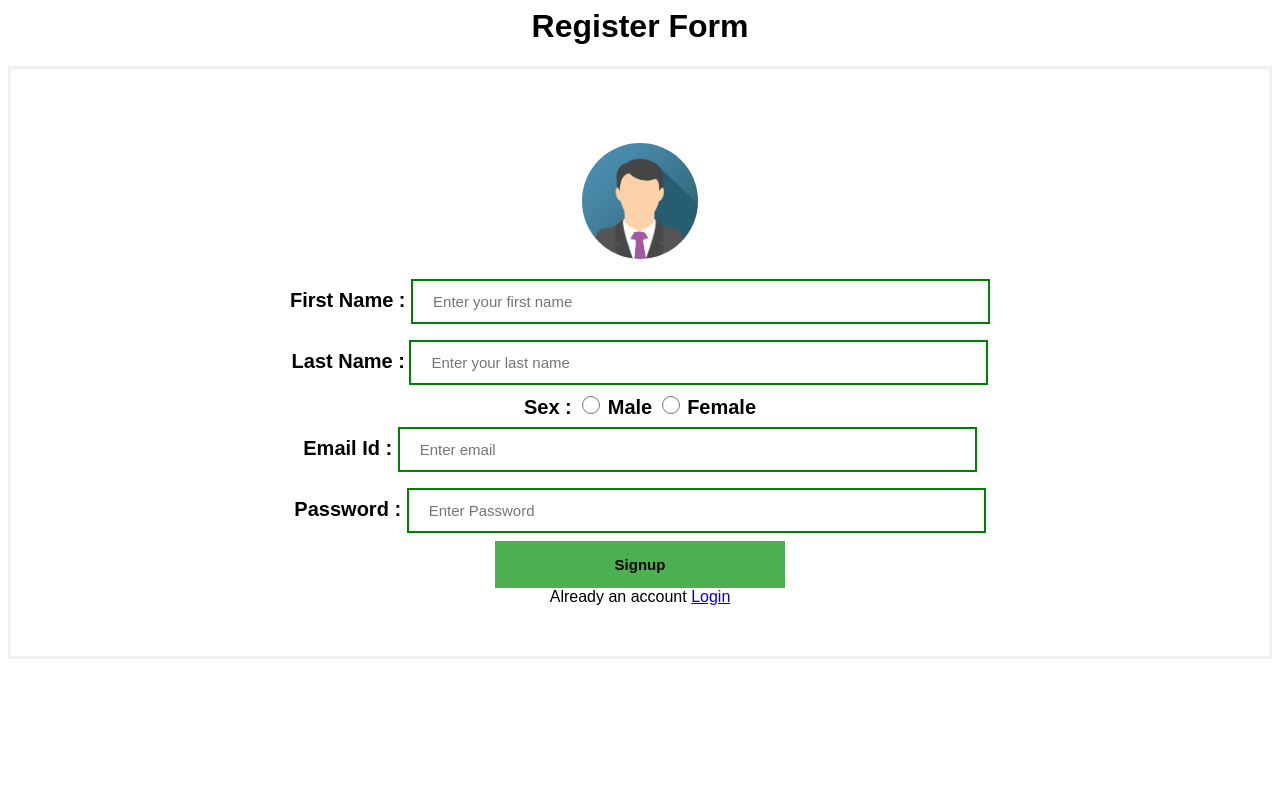
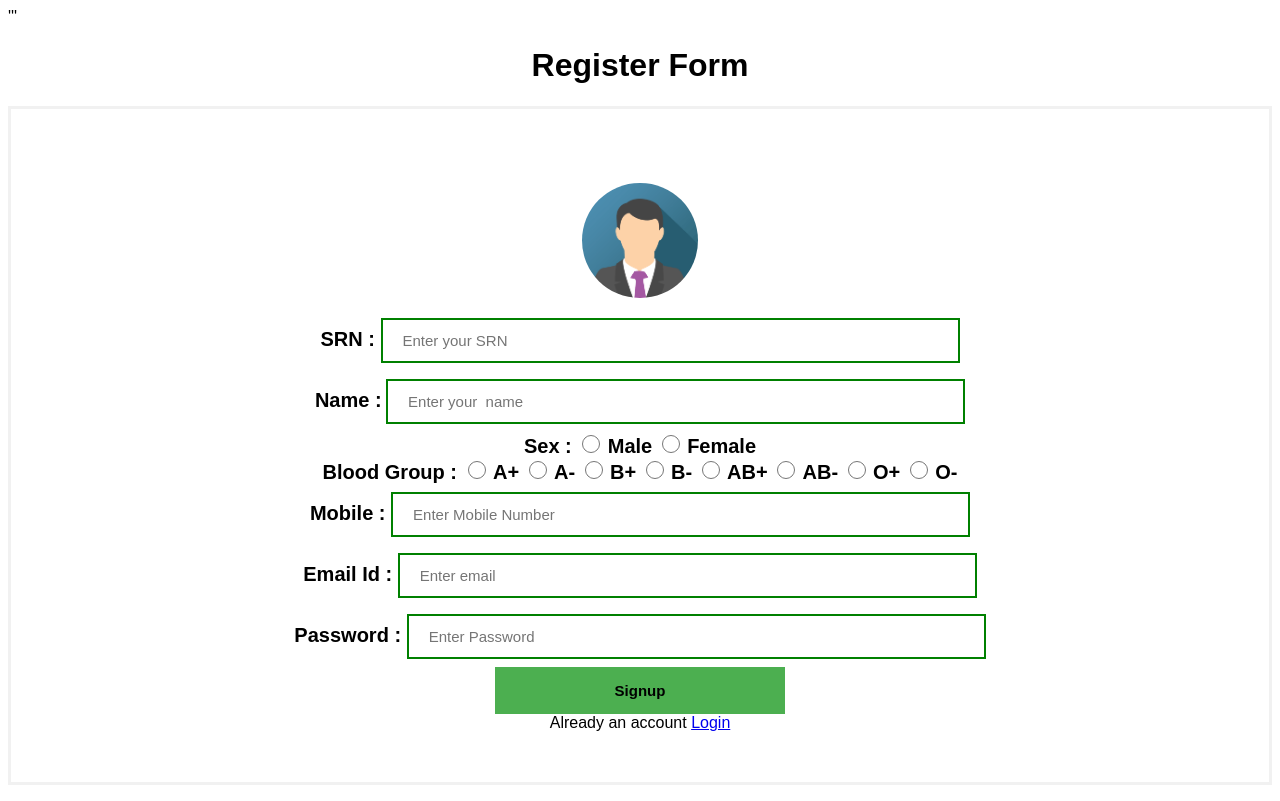
Before and after one commit to kshitijagar/sports-department-management-system, a Django app: page /signup/ in a window 1280 px wide. Before the commit the page ends 659 px from the top, so only its background shows below. Run offline with Django 4.2, Linux system fonts and the light colour scheme.

Commit message:
db changes

```diff
--- a/SportsProj/website/signup/views.py
+++ b/SportsProj/website/signup/views.py
@@ -12,21 +12,25 @@ pwd=''
 def signaction(request):
     global fn,ln,s,em,pwd
     if request.method=="POST":
-        m=sql.connect(host="localhost", user="root", passwd="JugguSQL@123", database="sports")
+        m=sql.connect(host="localhost", user="root", passwd="kshitij2803", database="sports")
         cursor=m.cursor()
         d=request.POST
         for key,value in d.items():
-            if key=="first_name":
-                fn=value
-            if key=="last_name":
-                ln=value
+            if key=="name":
+                n=value
+            if key=="SRN":
+                SRN=value
             if key=="sex":
                 s=value
             if key=="email":
                 em=value
             if key=="password":
                 pwd=value
-        c="insert into users Values('{}','{}','{}','{}','{}')".format(fn,ln,s,em,pwd)
+            if key=="mobile":
+                mob=value
+            if key=="bg":
+                bg=value
+        c="insert into student Values('{}','{}','{}','{}','{}', '{}', '{}')".format(SRN,n,mob, em, bg, pwd, s)
         cursor.execute(c)
         m.commit()
         return redirect('http://localhost:8000/login/')
--- a/SportsProj/website/template/login_page.html
+++ b/SportsProj/website/template/login_page.html
@@ -21,7 +21,7 @@
             form{
                 border: 3px solid #f1f1f1;
             }
-            input[type=email],input[type=password]{
+            input[type=password],input[type=text]{
                 width: 50%;
                 font-size: 15px;
                 margin: 8px 0px;
@@ -58,8 +58,8 @@
                 <div class="imgcontainer">
                     <img src="{% static 'login.jpeg' %}" alt="Avatar" class="avatar">
                 </div>
-                <label for ='email'><b>UserEmail :  </b></label>
-                <input type="email" placeholder="Enter email" name="email" float="right"  required><br>
+                <label for ='email'><b>UserEmail/ SRN :  </b></label>
+                <input type="text" placeholder="Enter email/SRN" name="email" float="right"  required><br>
                 <label for='password'><b>Password : </b></label>
                 <input type="password" placeholder="Enter Password" name="password" required><br>
 
--- a/SportsProj/website/template/signup_page.html
+++ b/SportsProj/website/template/signup_page.html
@@ -1,3 +1,4 @@
+'''
 <html>
     <head>
         <title>Signup Page</title>
@@ -62,15 +63,34 @@
                 <div class="imgcontainer">
                     <img src="{% static 'signup.png' %}" alt="Avatar" class="avatar">
                 </div>
-                <label for='first_name'><b>First Name : </b></label>
-		        <input type='text' placeholder="Enter your first name" name='first_name' required><br>
-		        <label for='last_name'><b>Last Name :</b></label>
-		        <input type='text' placeholder='Enter your last name' name='last_name' required><br>
+                <label for='SRN'><b>SRN : </b></label>
+		        <input type='text' placeholder="Enter your SRN" name='SRN' required><br>
+		        <label for='name'><b>Name :</b></label>
+		        <input type='text' placeholder='Enter your  name' name='name' required><br>
 		        <label for='sex' ><b>Sex : </b></label>
 		        <input type='radio' name='sex' value='M' required>
 		        <label ><b>Male</b></label>
 		        <input type='radio' name='sex' value='F' required>
 		        <label ><b>Female</b></label><br>
+                <label for='bg' ><b>Blood Group : </b></label>
+		        <input type='radio' name='bg' value='A+' required>
+		        <label ><b>A+</b></label>
+                <input type='radio' name='bg' value='A-' required>
+		        <label ><b>A-</b></label>
+		        <input type='radio' name='bg' value='B+' required>
+		        <label ><b>B+</b></label>
+                <input type='radio' name='bg' value='B-' required>
+		        <label ><b>B-</b></label>
+                <input type='radio' name='bg' value='AB+' required>
+		        <label ><b>AB+</b></label>
+                <input type='radio' name='bg' value='AB-' required>
+		        <label ><b>AB-</b></label>
+                <input type='radio' name='bg' value='O+' required>
+		        <label ><b>O+</b></label>
+                <input type='radio' name='bg' value='O-' required>
+		        <label ><b>O-</b></label><br>
+                <label for='mobile'><b>Mobile : </b></label>
+            	<input type="text" placeholder="Enter Mobile Number" name="mobile" required><br>
             	<label for ='email'><b>Email Id :  </b></label>
             	<input type="email" placeholder="Enter email" name="email" float="right"  required><br>
             	<label for='password'><b>Password : </b></label>
```
Also changed, not shown: SportsProj/website/login/views.py (+7 -3 lines).
